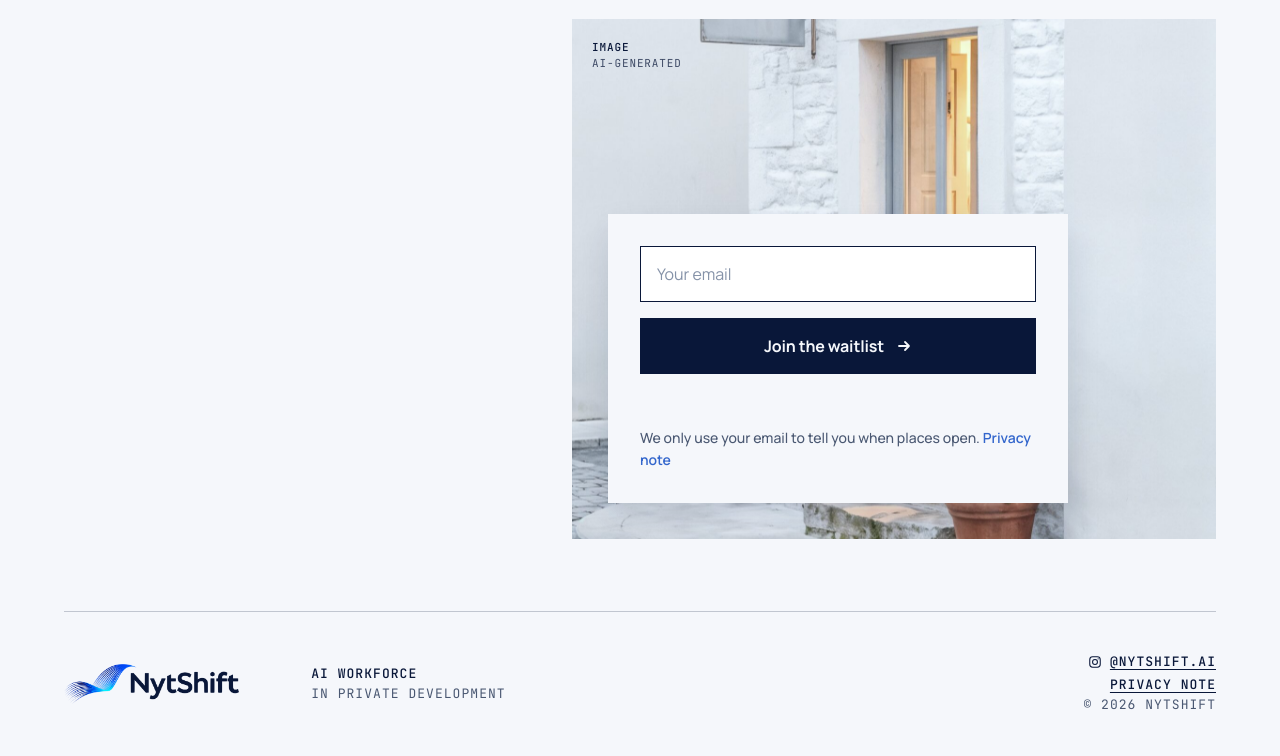
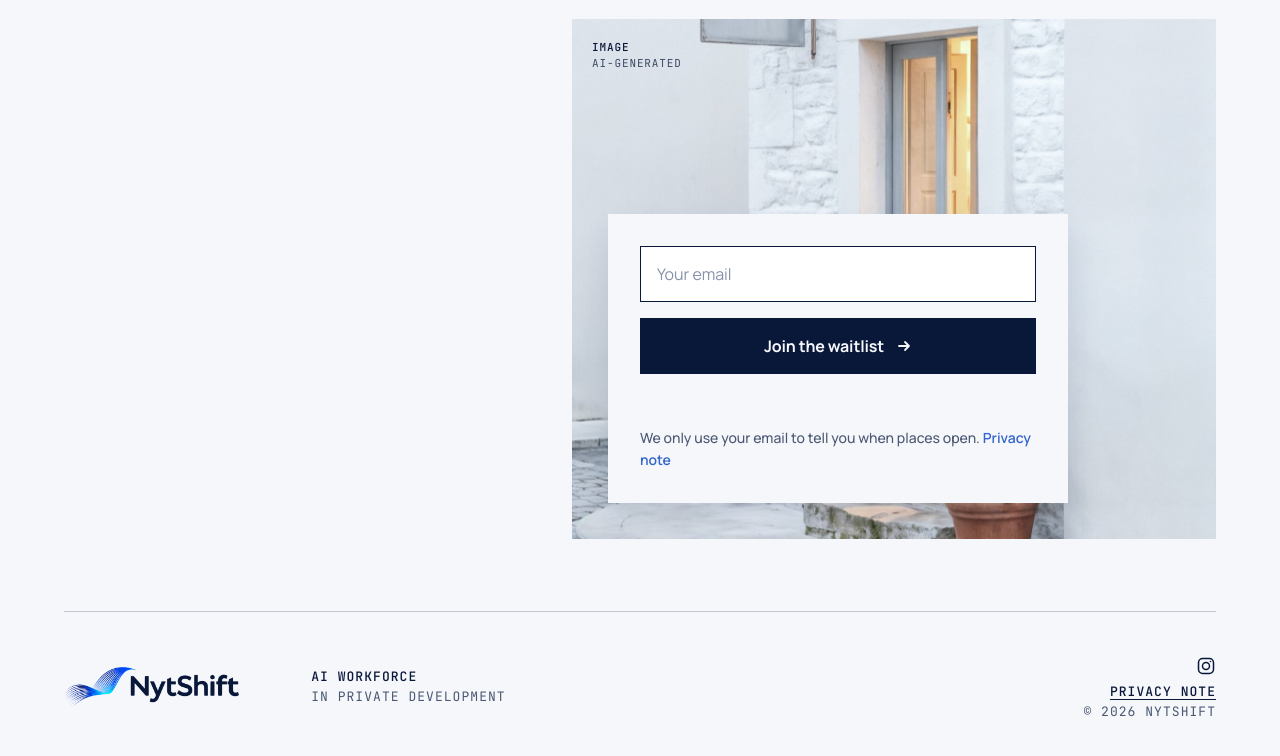
Before and after one commit to yasserdabbagh/NytShift, a plain HTML site: page index.html in a window 1280 px wide. Shown: the part 9806-10562 px from the top of the page. Drawn offline with Linux system fonts and the light colour scheme.

Commit message:
Instagram: icon only, no text (his call)

```diff
--- a/index.html
+++ b/index.html
@@ -431,8 +431,11 @@ main,.bar nav{transition:opacity 260ms ease}
 .iglink{display:inline-flex;align-items:center;gap:8px}
 .or .iglink{border:0}
 .or .iglink span{border-block-end:1px solid rgba(51,102,204,.35)}
-.igi{width:18px;height:18px;flex:none}
-footer .iglink .igi{width:14px;height:14px}
+.igi{width:26px;height:26px;flex:none}
+.or .iglink{width:44px;height:44px;justify-content:center;margin-inline-start:-9px;color:var(--navy)}
+.or .iglink:hover{color:var(--royal)}
+footer .iglink .igi{width:20px;height:20px}
+footer .iglink{padding-block:4px}
 .ltr{direction:ltr;unicode-bidi:isolate}
 </style>
 </head>
@@ -686,7 +689,7 @@ footer .iglink .igi{width:14px;height:14px}
         <div class="sl" data-sc="enter">
           <p class="body" data-i18n="s7_p">NytShift is in private development. Leave your email and we'll reach out when the first places open. Joining commits you to nothing.</p>
           <p class="or"><span data-i18n="s7_or">Or write to</span> <a href="mailto:hello@nytshift.com">hello@nytshift.com</a></p>
-          <p class="or ig"><a class="iglink" href="https://www.instagram.com/nytshift.ai/" target="_blank" rel="noopener"><svg class="igi" viewBox="0 0 24 24" aria-hidden="true" fill="none" stroke="currentColor" stroke-width="1.8"><rect x="3" y="3" width="18" height="18" rx="5"/><circle cx="12" cy="12" r="4.2"/><circle cx="17.4" cy="6.6" r="1" fill="currentColor" stroke="none"/></svg><span data-i18n="ig_follow">Follow us on Instagram</span> <span class="ltr">@nytshift.ai</span></a></p>
+          <p class="or ig"><a class="iglink" href="https://www.instagram.com/nytshift.ai/" target="_blank" rel="noopener" aria-label="Instagram"><svg class="igi" viewBox="0 0 24 24" aria-hidden="true" fill="none" stroke="currentColor" stroke-width="1.8"><rect x="3" y="3" width="18" height="18" rx="5"/><circle cx="12" cy="12" r="4.2"/><circle cx="17.4" cy="6.6" r="1" fill="currentColor" stroke="none"/></svg></a></p>
         </div>
         <figure class="ph joinph px" data-sc="view" style="--pos:60% 62%">
           <img src="/assets/v4/photos/waitlist-door.jpg" alt="" loading="lazy" width="1500" height="2000">
@@ -713,7 +716,7 @@ footer .iglink .igi{width:14px;height:14px}
     <div class="mh">
       <img src="/assets/v4/logo.png" alt="NytShift" width="1200" height="274">
       <div class="mono c2"><span data-i18n="tag1">AI workforce</span><br><span class="dim" data-i18n="mh_dev">In private development</span></div>
-      <div class="mono end"><a class="iglink" href="https://www.instagram.com/nytshift.ai/" target="_blank" rel="noopener" aria-label="Instagram @nytshift.ai"><svg class="igi" viewBox="0 0 24 24" aria-hidden="true" fill="none" stroke="currentColor" stroke-width="1.8"><rect x="3" y="3" width="18" height="18" rx="5"/><circle cx="12" cy="12" r="4.2"/><circle cx="17.4" cy="6.6" r="1" fill="currentColor" stroke="none"/></svg><span class="ltr">@nytshift.ai</span></a><br><a href="/privacy/" id="footpriv" data-i18n="footer_priv">Privacy note</a><br><span class="dim ltr">© 2026 NytShift</span></div>
+      <div class="mono end"><a class="iglink" href="https://www.instagram.com/nytshift.ai/" target="_blank" rel="noopener" aria-label="Instagram"><svg class="igi" viewBox="0 0 24 24" aria-hidden="true" fill="none" stroke="currentColor" stroke-width="1.8"><rect x="3" y="3" width="18" height="18" rx="5"/><circle cx="12" cy="12" r="4.2"/><circle cx="17.4" cy="6.6" r="1" fill="currentColor" stroke="none"/></svg></a><br><a href="/privacy/" id="footpriv" data-i18n="footer_priv">Privacy note</a><br><span class="dim ltr">© 2026 NytShift</span></div>
     </div>
   </div>
 </footer>
@@ -760,7 +763,7 @@ footer .iglink .igi{width:14px;height:14px}
     s7_p:"NytShift قيد التطوير. اترك بريدك وسنتواصل معك حين تُفتح الأماكن الأولى. والانضمام إلى القائمة لا يُلزمك بشيء.",
     email_label:"البريد الإلكتروني", email_ph:"بريدك الإلكتروني",
     s7_or:"أو راسلنا على", wl_note:"نستخدم بريدك فقط لنخبرك حين تُفتح الأماكن.", wl_priv:"ملاحظة الخصوصية",
-    footer_priv:"ملاحظة الخصوصية", ig_follow:"تابعنا على إنستغرام",
+    footer_priv:"ملاحظة الخصوصية",
     m_ok:"شكراً، تمت إضافتك إلى القائمة.", m_bad:"يبدو أن البريد غير صحيح.", m_busy:"عدد كبير من التسجيلات الآن. حاول مرة أخرى بعد ساعة.", m_err:"حدث خطأ. حاول مرة أخرى، أو راسلنا على hello@nytshift.com.",
     tag1:"قوة عمل ذكية", tag2:"وكلاء الذكاء الاصطناعي كخدمة", tag3:"عربي + إنجليزي",
     ui_week:"أسبوعك", ui_ws:"معاينة مساحة العمل", ui_wk:"/ أسبوع", ui_sitting:"جلسة واحدة في الأسبوع",
```
